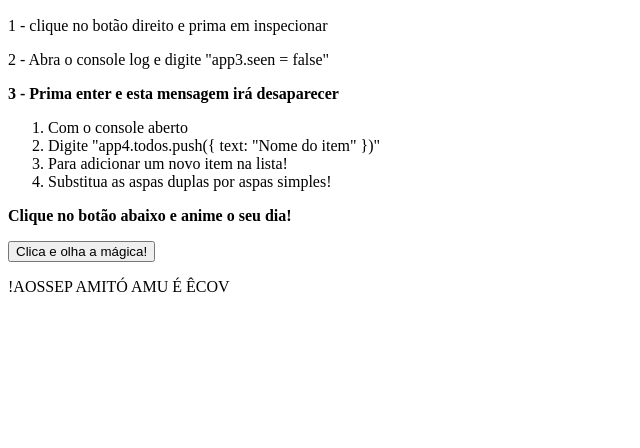
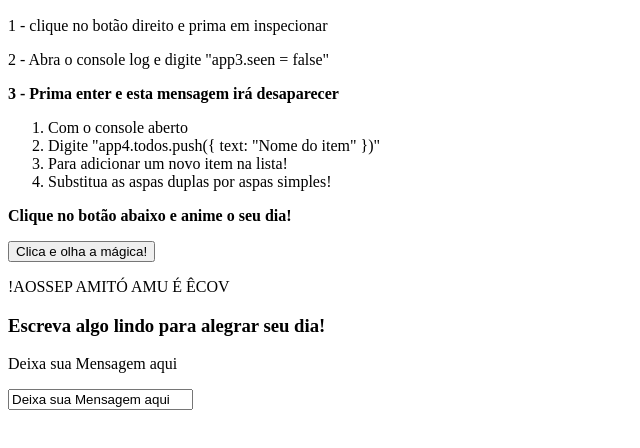
Before and after one commit to Ssemmedo/vuejsintro, a plain HTML site: page index.html in a window 1280 px wide. Shown: the part 110-558 px from the top of the page, without its empty margins (0-640 px from the left). Drawn offline with nearby package versions, Linux system fonts and the light colour scheme.

Commit message:
Realizando o 6º exercício

```diff
--- a/index.html
+++ b/index.html
@@ -42,6 +42,12 @@
         <p>{{ message }}</p>
       </div>
 
+      <div id="app6">
+        <h3>Escreva algo lindo para alegrar seu dia!</h3>
+        <p>{{ message }}</p>
+        <input v-model="message">
+      </div>
+
       <script src="./vue.js"></script>
 </body>
 </html>
--- a/vue.js
+++ b/vue.js
@@ -42,3 +42,10 @@ var app1 = new Vue({
       }
     }
   })
+
+  var app6 = new Vue({
+    el: '#app6',
+    data: {
+      message: 'Deixa sua Mensagem aqui'
+    }
+  })
```
